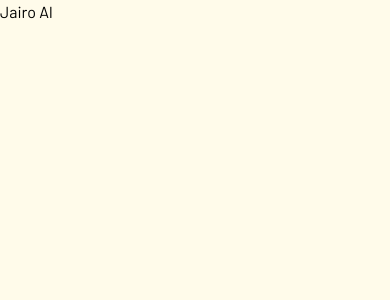
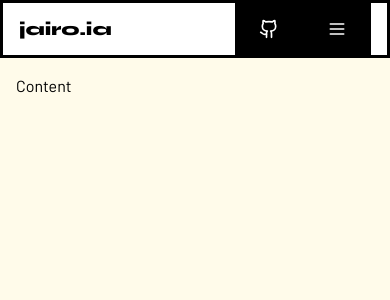
Before and after one commit to davyd-souza/jairo-ai-web, a Next.js app: page / in a window 390 px wide. Shown: the top 300 px of the page. Built offline with nearby package versions, Linux system fonts and the light colour scheme.

Commit message:
feat: create Header component

```diff
--- a/package.json
+++ b/package.json
@@ -9,7 +9,6 @@
     "lint": "next lint"
   },
   "dependencies": {
-    "@radix-ui/react-icons": "^1.3.0",
     "@radix-ui/react-slot": "^1.0.2",
     "@rocketseat/eslint-config": "^2.1.0",
     "@types/node": "20.6.0",
@@ -20,6 +19,7 @@
     "clsx": "^2.0.0",
     "eslint": "8.49.0",
     "eslint-config-next": "13.4.19",
+    "lucide-react": "^0.277.0",
     "next": "13.4.19",
     "postcss": "8.4.29",
     "prettier-plugin-tailwindcss": "^0.5.4",
--- a/src/app/layout.tsx
+++ b/src/app/layout.tsx
@@ -18,7 +18,7 @@ const syne = Syne({
 })
 
 export const metadata: Metadata = {
-  title: 'Jairo AI',
+  title: 'Jairo IA',
   description:
     'Experience the power of artificial intelligence on our platform, where it transforms videos into valuable textual content. Let our AI intelligently generate descriptions, ideas, and titles, providing an innovative way to maximize the potential of your videos.',
 }
--- a/src/app/page.tsx
+++ b/src/app/page.tsx
@@ -1,7 +1,14 @@
+// COMPONENT
+import { Header } from '@/components/header'
+
 export default function Home() {
   return (
-    <main>
-      <h1>Jairo AI</h1>
-    </main>
+    <div className="min-h-screen space-y-4">
+      <Header />
+
+      <main className="px-4">
+        <p>Content</p>
+      </main>
+    </div>
   )
 }
--- /dev/null
+++ b/src/components/header.tsx
@@ -0,0 +1,30 @@
+// DEPENDENCY
+import Link from 'next/link'
+
+// ASSET
+import { GithubIcon, Menu } from 'lucide-react'
+
+// COMPONENT
+import { Button } from '@/components/ui/button'
+
+export function Header() {
+  return (
+    <header className="flex items-center justify-between border-3 border-black bg-white px-4">
+      <h1 className="font-display text-lg font-extrabold sm:text-2xl">
+        jairo.ia
+      </h1>
+
+      <div>
+        <Button className="px-6 py-4 sm:px-8" variant="flat" asChild>
+          <Link href="https://github.com/davyd-souza" target="_blank">
+            <GithubIcon className="h-5 w-5 sm:h-8 sm:w-8" />
+            <span className="sr-only md:not-sr-only">GitHub</span>
+          </Link>
+        </Button>
+        <Button className="px-6 py-4 sm:px-8 md:hidden" variant="flat">
+          <Menu className="h-5 w-5 sm:h-8 sm:w-8" />
+        </Button>
+      </div>
+    </header>
+  )
+}
--- /dev/null
+++ b/src/components/ui/button.tsx
@@ -0,0 +1,55 @@
+import * as React from 'react'
+import { Slot } from '@radix-ui/react-slot'
+import { cva, type VariantProps } from 'class-variance-authority'
+
+import { cn } from '@/lib/utils'
+
+const buttonVariants = cva(
+  'inline-flex gap-2 items-center justify-center font-bold font-display transition-all outline-none focus-visible:brightness-110 disabled:pointer-events-none disabled:opacity-50',
+  {
+    variants: {
+      variant: {
+        default:
+          'bg-soft-lime text-black shadow-md hover:-translate-x-px hover:-translate-y-px border-3 focus-visible:-translate-y-px focus-visible:-translate-x-px',
+        flat: 'bg-black text-white hover:brightness-110 hover:bg-dark-gray focus-visible:bg-dark-gray',
+        // outline:
+        //   'border border-neutral-200 bg-transparent shadow-sm hover:bg-neutral-100 hover:text-neutral-900 dark:border-neutral-800 dark:hover:bg-neutral-800 dark:hover:text-neutral-50',
+        // ghost:
+        //   'hover:bg-neutral-100 hover:text-neutral-900 dark:hover:bg-neutral-800 dark:hover:text-neutral-50',
+        // link: 'text-neutral-900 underline-offset-4 hover:underline dark:text-neutral-50',
+      },
+      size: {
+        default: 'px-4 py-2',
+        sm: 'px-3 text-sm',
+        lg: 'px-8',
+        icon: 'h-9 w-9',
+      },
+    },
+    defaultVariants: {
+      variant: 'default',
+      size: 'default',
+    },
+  },
+)
+
+export interface ButtonProps
+  extends React.ButtonHTMLAttributes<HTMLButtonElement>,
+    VariantProps<typeof buttonVariants> {
+  asChild?: boolean
+}
+
+const Button = React.forwardRef<HTMLButtonElement, ButtonProps>(
+  ({ className, variant, size, asChild = false, ...props }, ref) => {
+    const Comp = asChild ? Slot : 'button'
+    return (
+      <Comp
+        className={cn(buttonVariants({ variant, size, className }))}
+        ref={ref}
+        {...props}
+      />
+    )
+  },
+)
+Button.displayName = 'Button'
+
+export { Button, buttonVariants }
--- a/tailwind.config.ts
+++ b/tailwind.config.ts
@@ -31,14 +31,15 @@ module.exports = {
     },
 
     // SHADCN/UI
-    container: {
-      center: true,
-      padding: '2rem',
-      screens: {
-        '2xl': '1400px',
+    extend: {
+      minHeight: {
+        screen: '100dvh',
       },
-    },
-    extend: {
+
+      borderWidth: {
+        3: '3px',
+      },
+
       keyframes: {
         'accordion-down': {
           from: { height: 0 },
```
Also changed, not shown: 1 other file (tests, documents, lock files or other folders).
